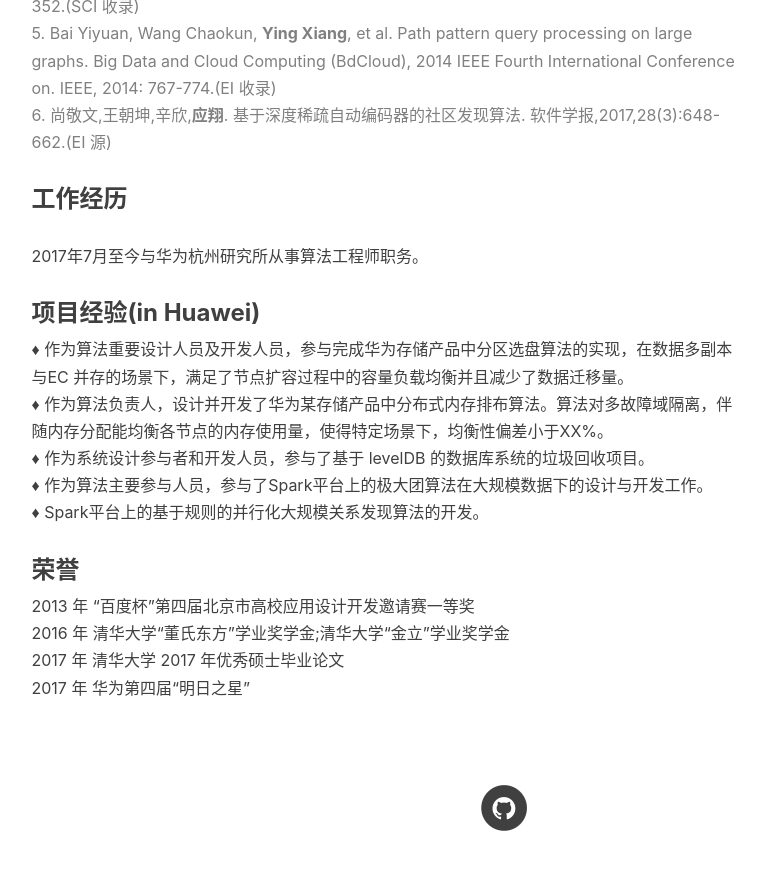
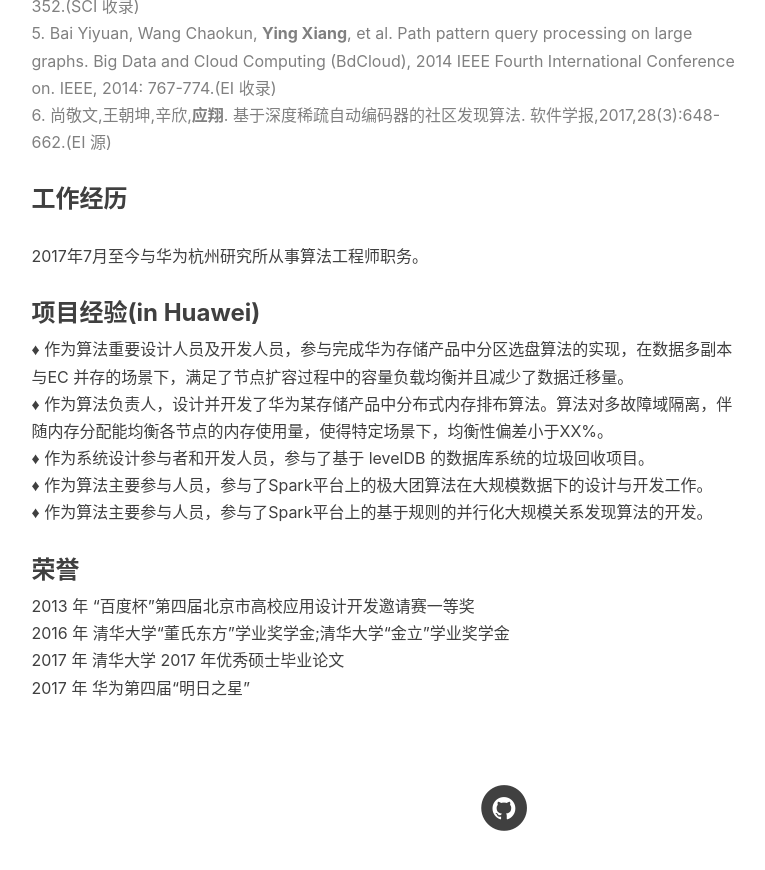
Before and after one commit to yingapple/yingxiang835.io, a Jekyll site: the page built from about.html, in a window 1280 px wide and 900 px high, scrolled down 1091 px. Shown: the top 870 px of the window, without its empty margins (136-901 px from the left). Built offline with Jekyll 4.4.1, drawn with Linux system fonts in a browser that asks for light colours; nearby versions of some CDN libraries; comment, search, counter and statistics services are not loaded.

Commit message:
add about me

```diff
--- a/about.html
+++ b/about.html
@@ -37,7 +37,7 @@
     ♦ 作为算法负责人，设计并开发了华为某存储产品中分布式内存排布算法。算法对多故障域隔离，伴 随内存分配能均衡各节点的内存使用量，使得特定场景下，均衡性偏差小于XX%。<br>
     ♦ 作为系统设计参与者和开发人员，参与了基于 levelDB 的数据库系统的垃圾回收项目。<br>
     ♦ 作为算法主要参与人员，参与了Spark平台上的极大团算法在大规模数据下的设计与开发工作。<br>
-    ♦ Spark平台上的基于规则的并行化大规模关系发现算法的开发。
+    ♦ 作为算法主要参与人员，参与了Spark平台上的基于规则的并行化大规模关系发现算法的开发。
     <h3>荣誉</h3>
     2013 年 “百度杯”第四届北京市高校应用设计开发邀请赛一等奖<br>
     2016 年 清华大学“董氏东方”学业奖学金;清华大学“金立”学业奖学金<br>
```
